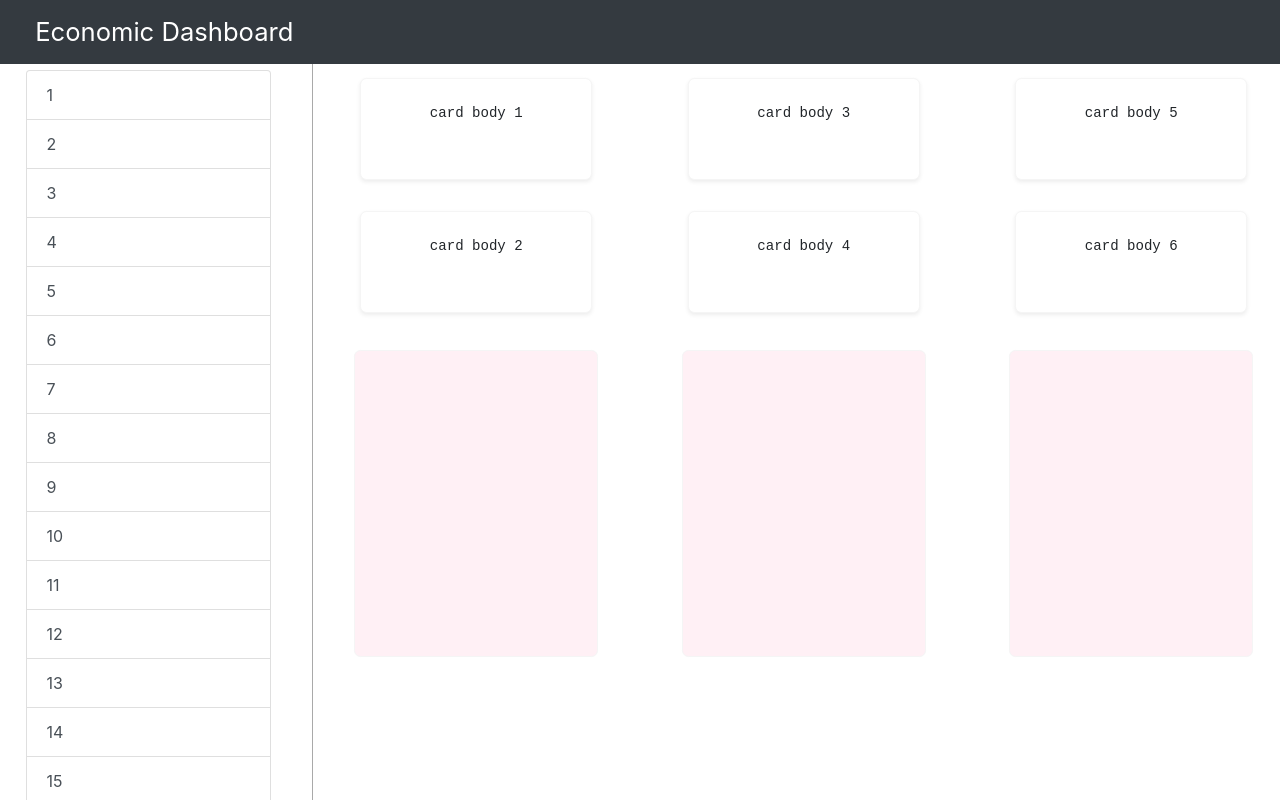
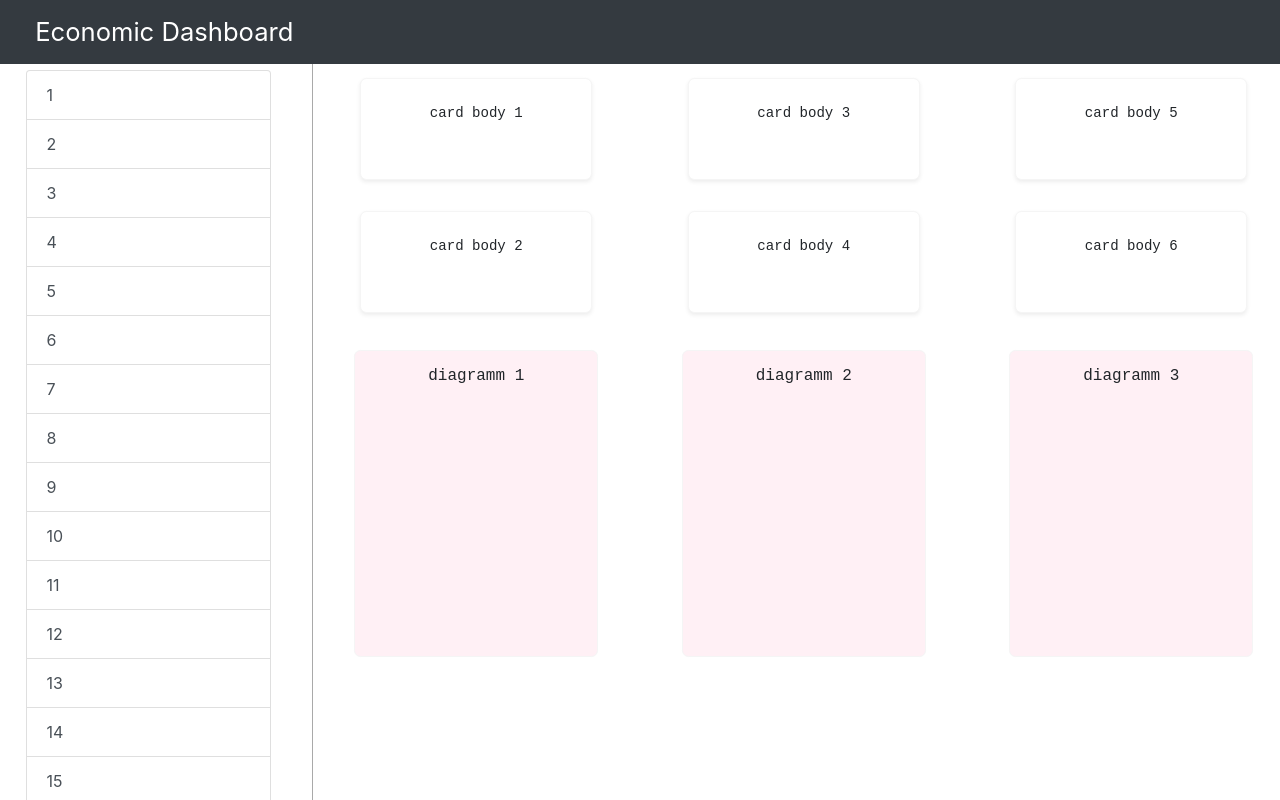
Before and after one commit to SeemannMx/AngularDashboard, an Angular app: page / in a window 1280 px wide. Shown: the top 800 px of the page. Built offline with nearby package versions, Linux system fonts and the light colour scheme.

Commit message:
adjusted diagramm text in canvas

```diff
--- a/src/app/app.component.css
+++ b/src/app/app.component.css
@@ -61,6 +61,9 @@
   background-color: lavenderblush;
   border: 1px solid whitesmoke;
   border-radius: 0.5vw;
+  font-family: Courier New, sans-serif;
+  text-align: center;
+  padding-top: 1vw;
 }
 
 .footer{
--- a/src/app/app.component.html
+++ b/src/app/app.component.html
@@ -93,6 +93,7 @@
 
               <!-- digramm 1 -->
               <div class="diagramCanvas">
+                <p class="diagrammText">diagramm 1</p>
                 <canvas id="diagramm1">
 
                 </canvas>
@@ -115,6 +116,7 @@
 
               <!-- digramm 2 -->
               <div class="diagramCanvas">
+                <p class="diagrammText">diagramm 2</p>
                 <canvas id="diagramm2">
 
                 </canvas>
@@ -137,6 +139,7 @@
 
               <!-- digramm 3 -->
               <div class="diagramCanvas">
+                <p class="diagrammText">diagramm 3</p>
                 <canvas id="diagramm3">
 
                 </canvas>
```
